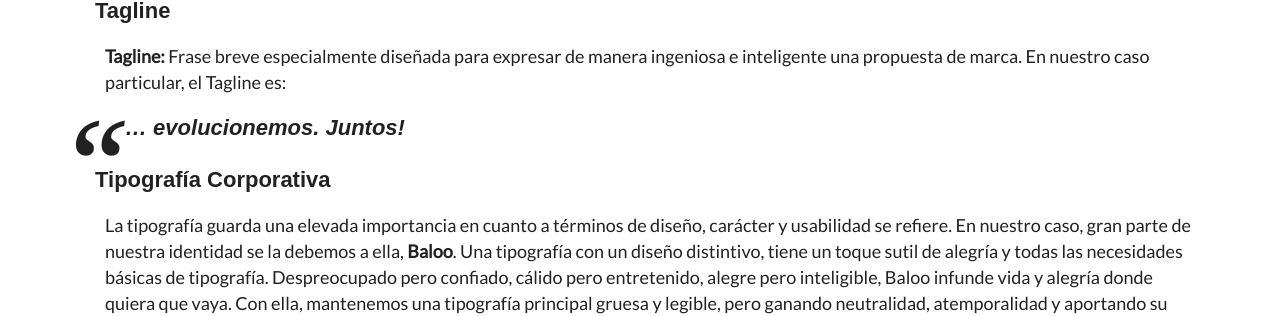
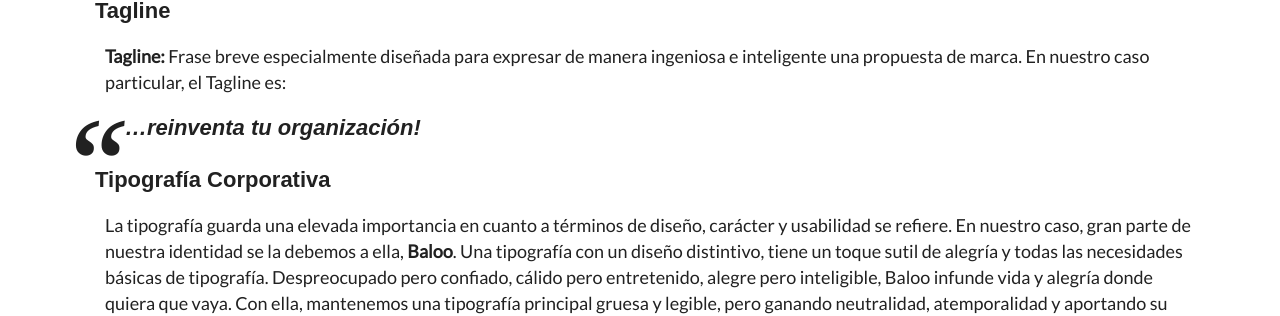
Before and after one commit to marvlm/thebranchconf, a Jekyll site: the page built from _pages/imagen-corporativa.md, in a window 1280 px wide and 900 px high, scrolled down 1902 px. Shown: the part 145-461 px from the top of the window. Built offline with Jekyll 4.4.1, drawn with Linux system fonts in a browser that asks for light colours; nearby versions of some CDN libraries; some web fonts are replaced; some of the changed text lies outside the part shown.

Commit message:
Tagline updated

```diff
--- a/_config.yml
+++ b/_config.yml
@@ -22,7 +22,7 @@ lang_direction: "ltr"
 color: "#2f2f2f"
 title: "The Branch Agilidad e Innovación"
 tagline: el socio en agilidad y transformación organizativa que te ayudará a descubrir una mejor forma de trabajar...
-slogan: "... evolucionemos. Juntos!"
+slogan: "...reinventa tu organización!"
 description: The Branch es el evento de conferencias de desarrollo de software, tecnología e innovación, más grande de Panamá. Juntos evolucionamos Panamá!
 community: Construyamos una comunidad de comunidades.
 date: "Panamá"
```
